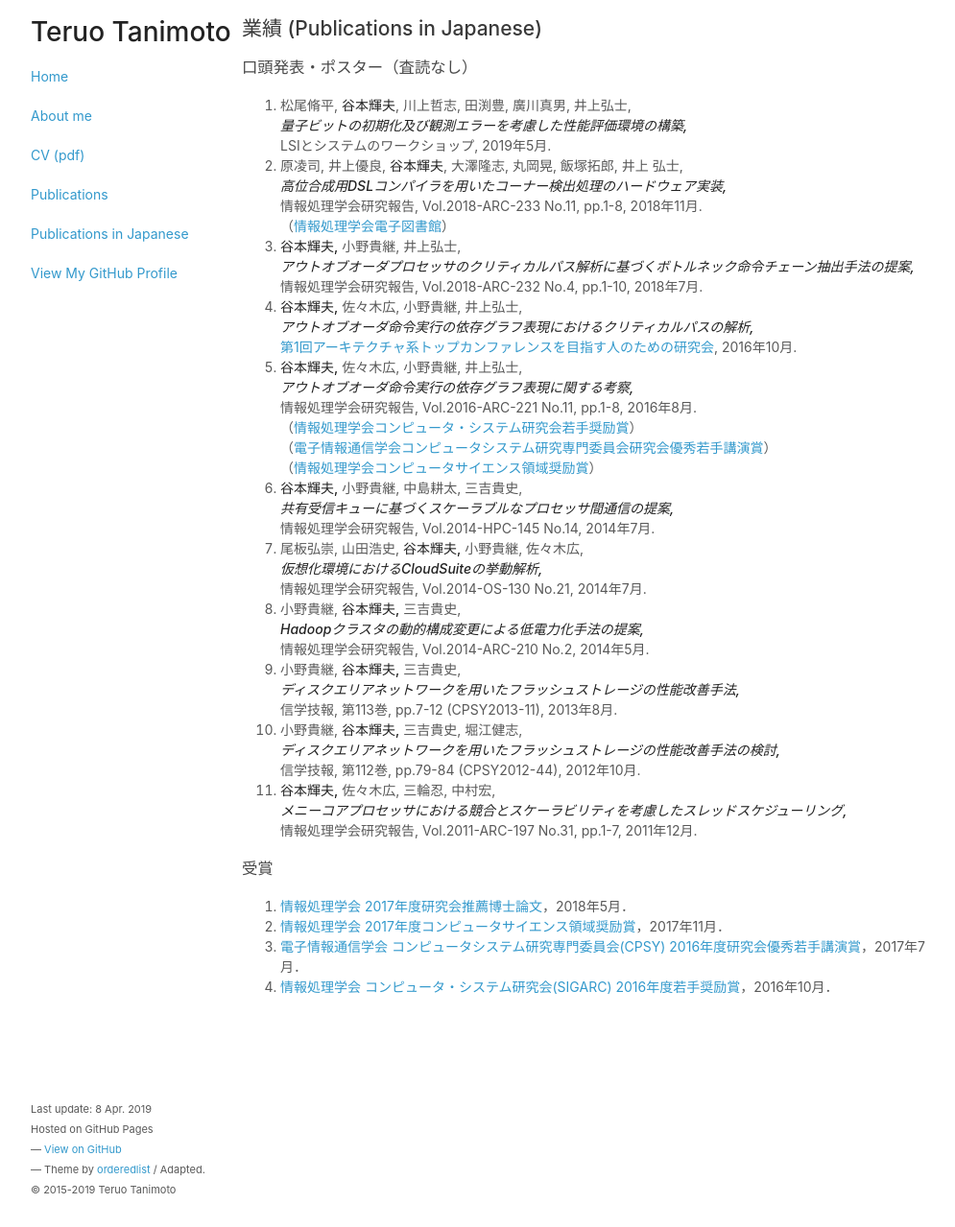
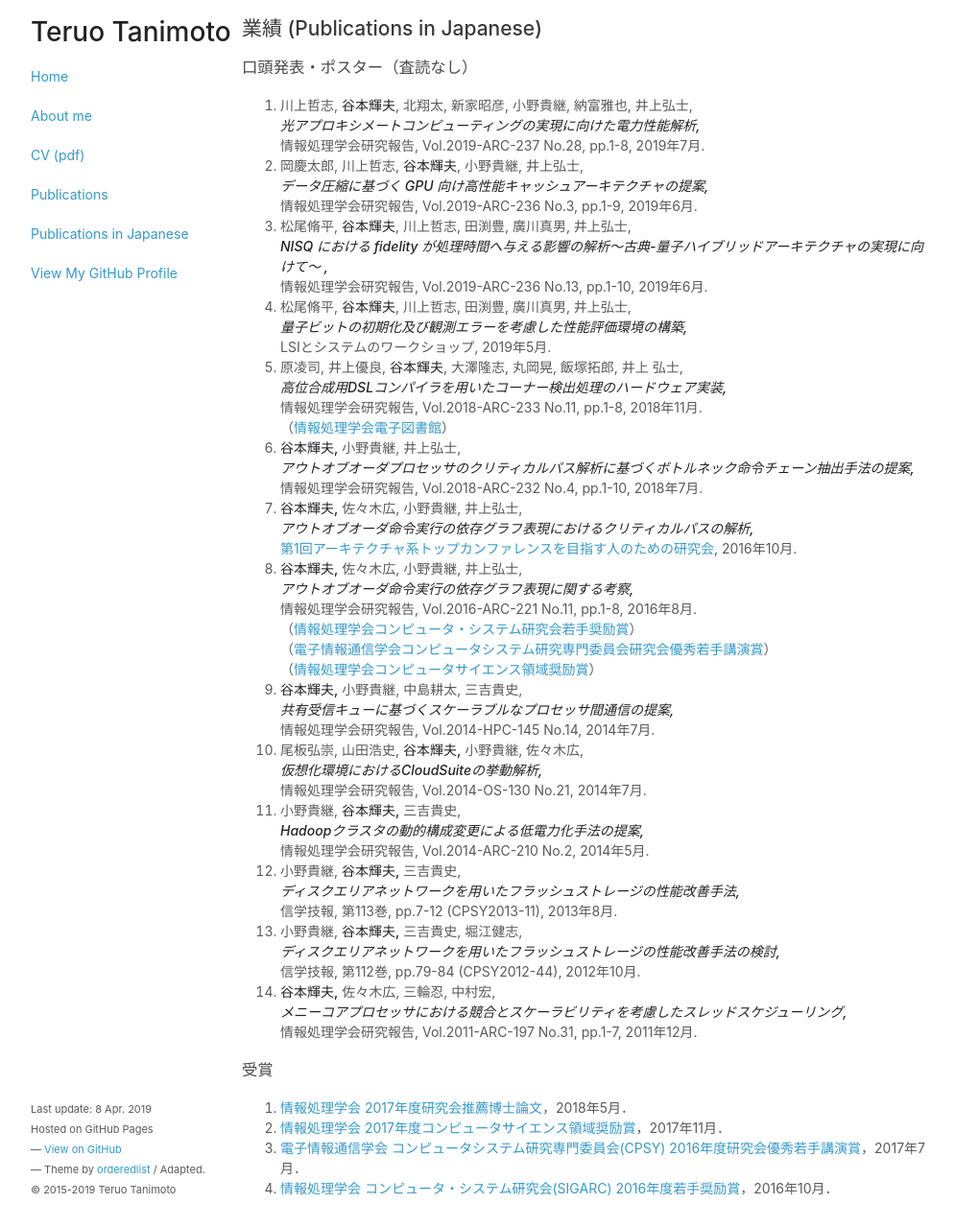
Before and after one commit to teruo41/teruo41.github.io, a Jekyll site: the page built from pubsj.md, in a window 1280 px wide and 1279 px high. Shown: the whole window at 96% size, without its empty margins (138-1133 px from the left). Built offline with Jekyll 4.4.1, drawn with Linux system fonts in a browser that asks for light colours.

```diff
--- a/pubsj.md
+++ b/pubsj.md
@@ -6,6 +6,18 @@
 ## 業績 (Publications in Japanese)
 
 ### 口頭発表・ポスター（査読なし）
+
+0. 川上哲志, __谷本輝夫__, 北翔太, 新家昭彦, 小野貴継, 納富雅也, 井上弘士,
+  ***光アプロキシメートコンピューティングの実現に向けた電力性能解析,***
+  情報処理学会研究報告, Vol.2019-ARC-237 No.28, pp.1-8, 2019年7月.
+
+0. 岡慶太郎, 川上哲志, __谷本輝夫__, 小野貴継, 井上弘士,
+  ***データ圧縮に基づく GPU 向け高性能キャッシュアーキテクチャの提案,***
+  情報処理学会研究報告, Vol.2019-ARC-236 No.3, pp.1-9, 2019年6月.
+
+0. 松尾脩平, __谷本輝夫__, 川上哲志, 田渕豊, 廣川真男, 井上弘士,
+  ***NISQ における fidelity が処理時間へ与える影響の解析～古典-量子ハイブリッドアーキテクチャの実現に向けて～ ,***
+  情報処理学会研究報告, Vol.2019-ARC-236 No.13, pp.1-10, 2019年6月.
 
 0. 松尾脩平, __谷本輝夫__, 川上哲志, 田渕豊, 廣川真男, 井上弘士,
   ***量子ビットの初期化及び観測エラーを考慮した性能評価環境の構築,***
```
Also changed, not shown: pubse.md (+2 -0 lines).
